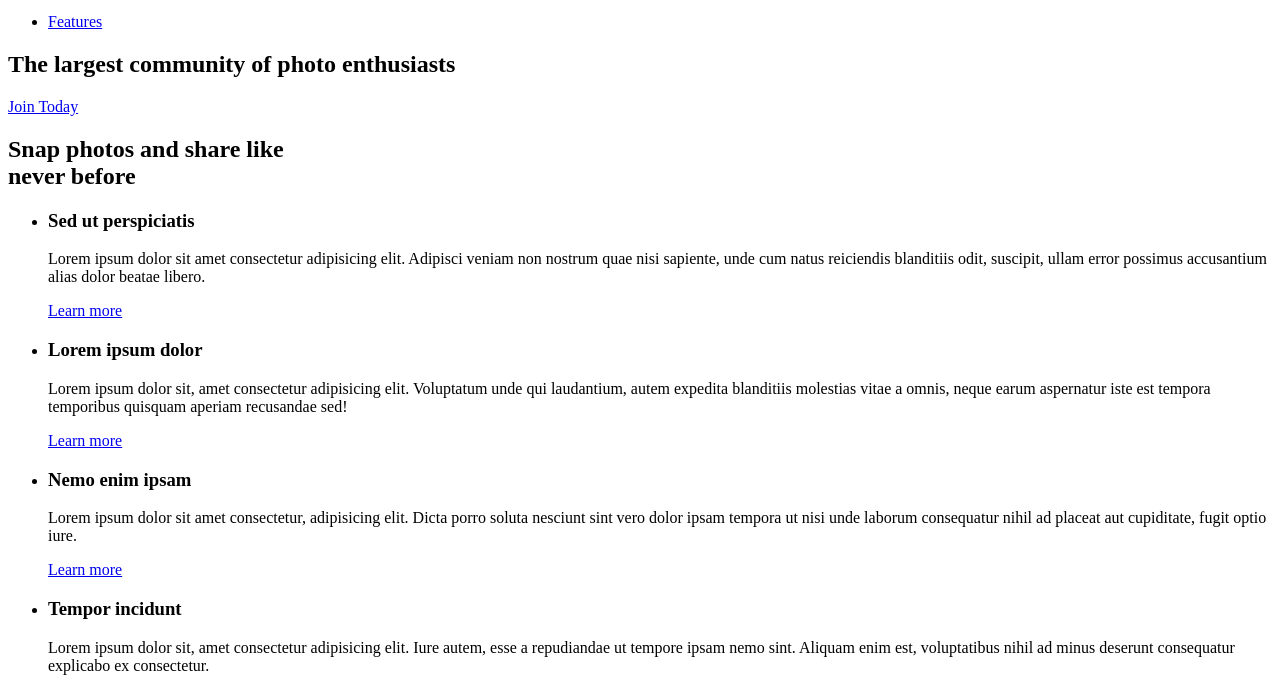
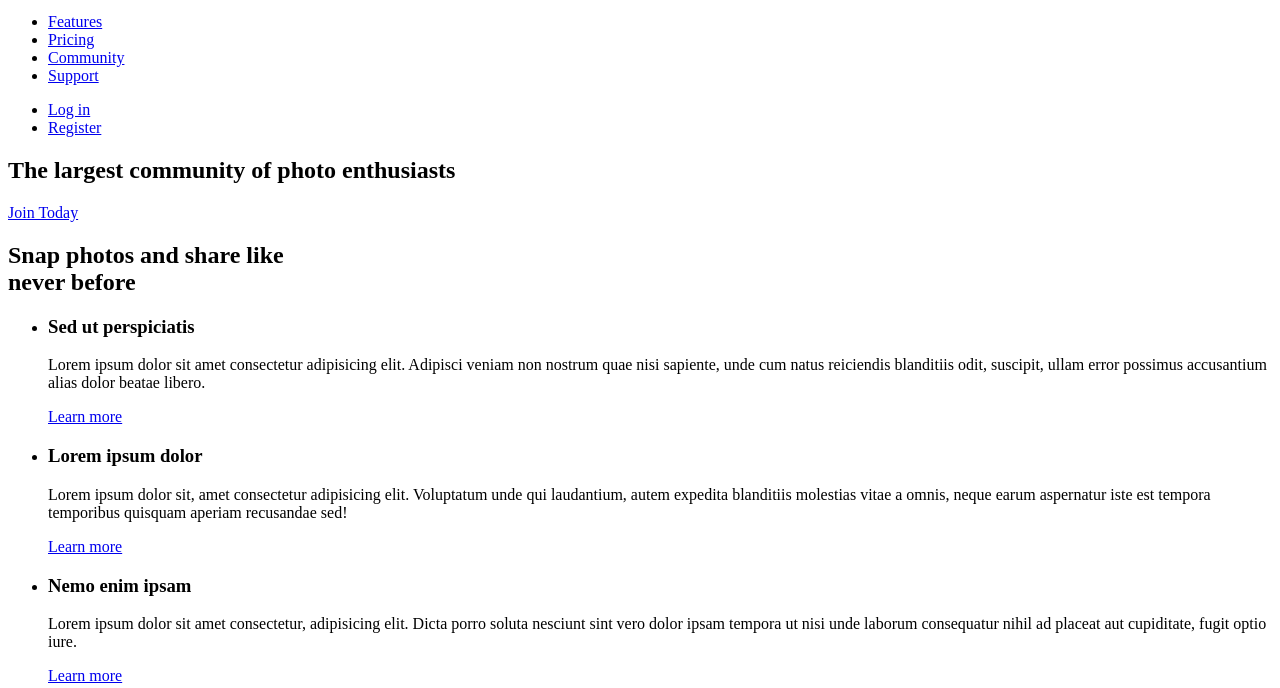
Before and after one commit to NeNeTiK/HTML, a plain HTML site: page index.html in a window 1280 px wide. Shown: the part 29-717 px from the top of the page. Drawn offline with Linux system fonts and the light colour scheme.

Commit message:
added list

```diff
--- a/index.html
+++ b/index.html
@@ -10,16 +10,30 @@
       <img src="" alt="photo">
     </header>
 
-    <div>
     <section>
       <ul>
         <li>
           <a href="/">Features</a>
-
+        </li>
+        <li>
+          <a href="/">Pricing</a>
+        </li>
+        <li>
+          <a href="/">Community</a>
+        </li>
+        <li>
+          <a href="/">Support</a>
+        </li>
+      </ul>
+      <ul>
+        <li>
+          <a href="/">Log in</a>
+        </li>
+        <li>
+          <a href="/">Register</a>
         </li>
       </ul>
     </section>
-    </div>
 
     <div>
       <section>
```
